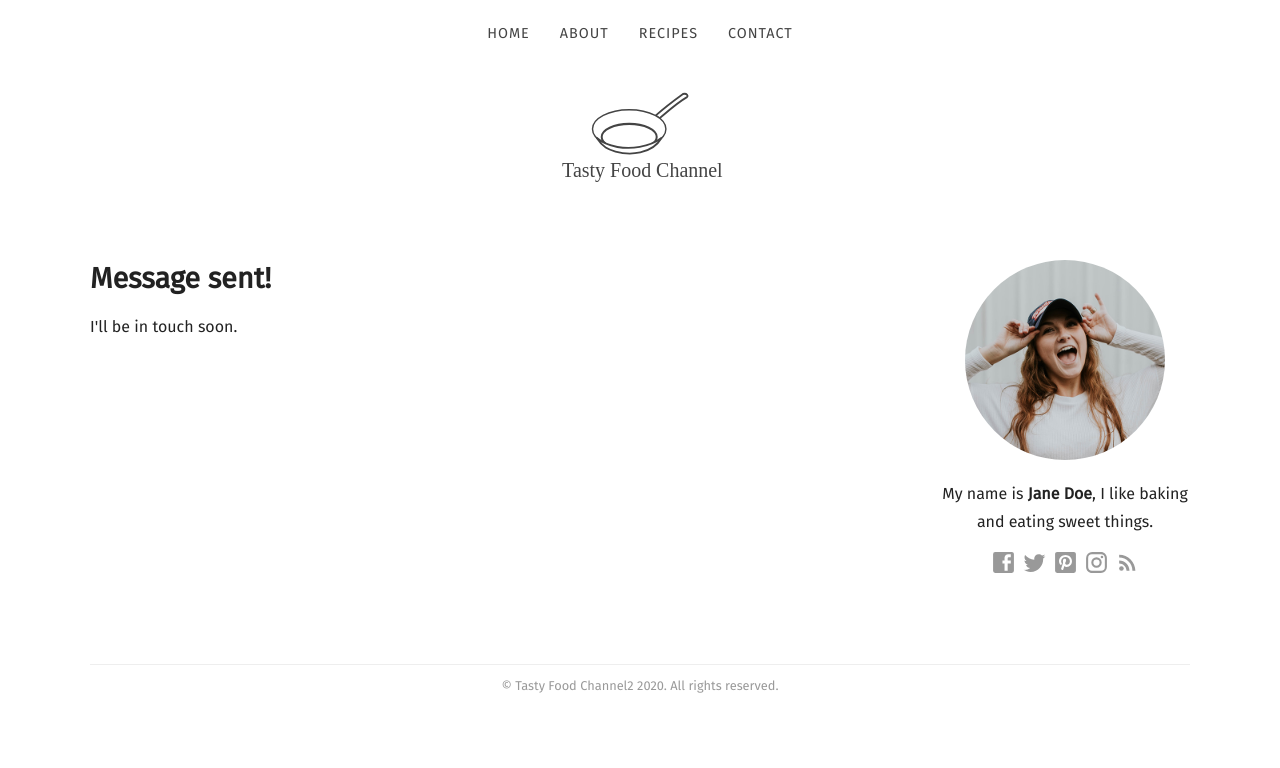
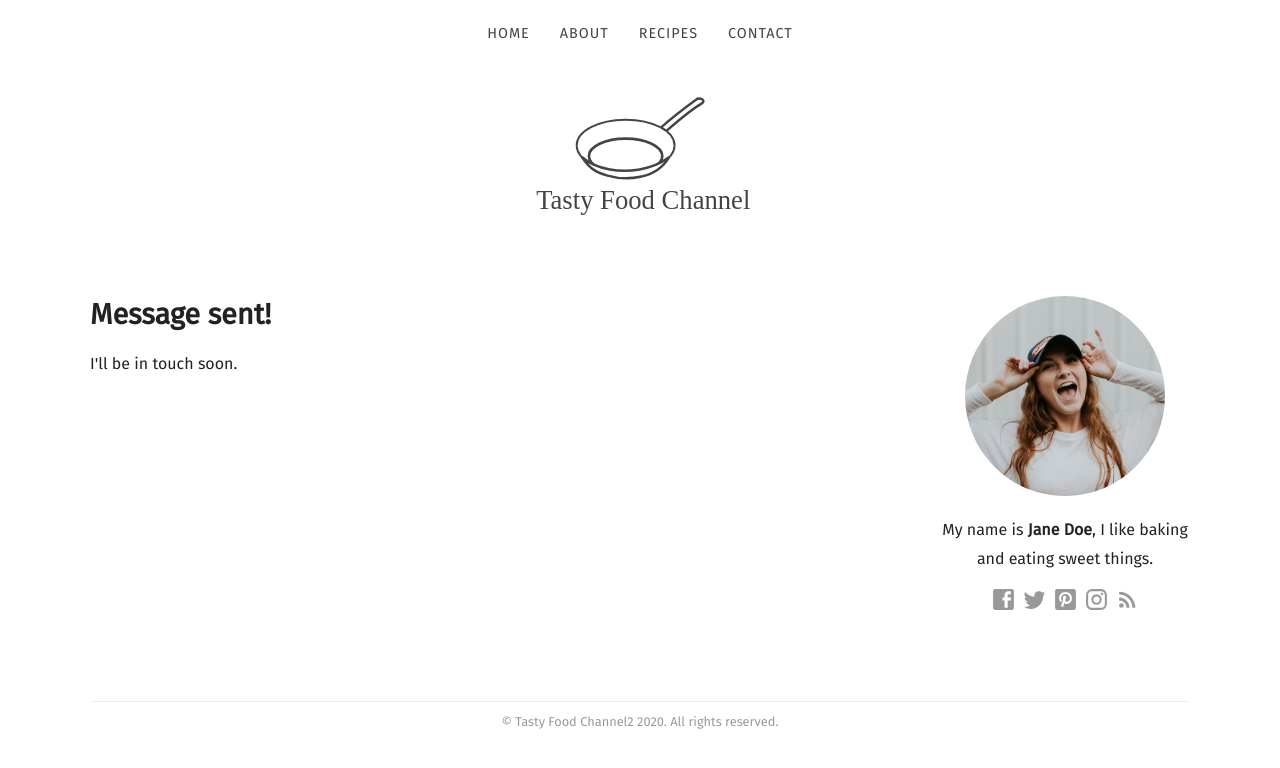
Before and after one commit to daneelvt/daneelvt.github.io, a Jekyll site: the page built from contact-success.html, in a window 1280 px wide. Shown: the top 768 px of the page. Built offline with Jekyll 4.4.1, drawn with Linux system fonts in a browser that asks for light colours; some web fonts are replaced.

Commit message:
Logo size increased

```diff
--- a/_layouts/default.html
+++ b/_layouts/default.html
@@ -28,7 +28,7 @@
 		{% include navigation.html %}
 		<header>
 			<a href="{{site.baseurl }}/">
-				<img src="{{ site.baseurl }}{{ site.data.company_details.logo_image }}" width="180" alt="logo">
+				<img src="{{ site.baseurl }}{{ site.data.company_details.logo_image }}" width="240" alt="logo">
 			</a>
 			<div>
 				<a class="editor-link btn" href="cloudcannon:collections/_data/company_details.yml" class="btn"><strong>&#9998;</strong> Edit Logo</a></div>
```
